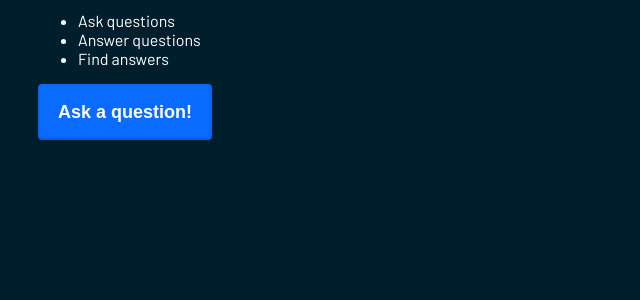
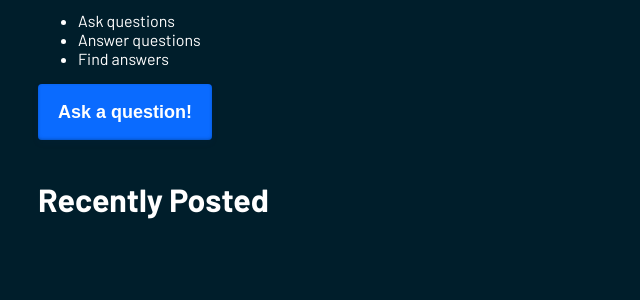
Before and after one commit to kewlamogh/anonyask, a Flask app: template src/templates/index.html in a window 1280 px wide. Shown: the part 146-446 px from the top of the page, without its empty margins (0-640 px from the left). Run offline with Flask 3, Linux system fonts and the light colour scheme; the template is opened without the code that fills it, so the values that code supplies are empty; parts of the project's set-up code (start-up, migrations or seed data) failed here and were passed over; some web fonts are replaced.

Commit message:
updated the index.html page

```diff
--- a/src/templates/index.html
+++ b/src/templates/index.html
@@ -22,6 +22,9 @@
 
     <br>
 
+
+    <h1>Recently Posted</h1>
+
     {%for i in home_questions%}
         <div class = "answer">
             <a href = "/question/{{i._id}}"><h2>{{i.subject}}</h2></a>
```
